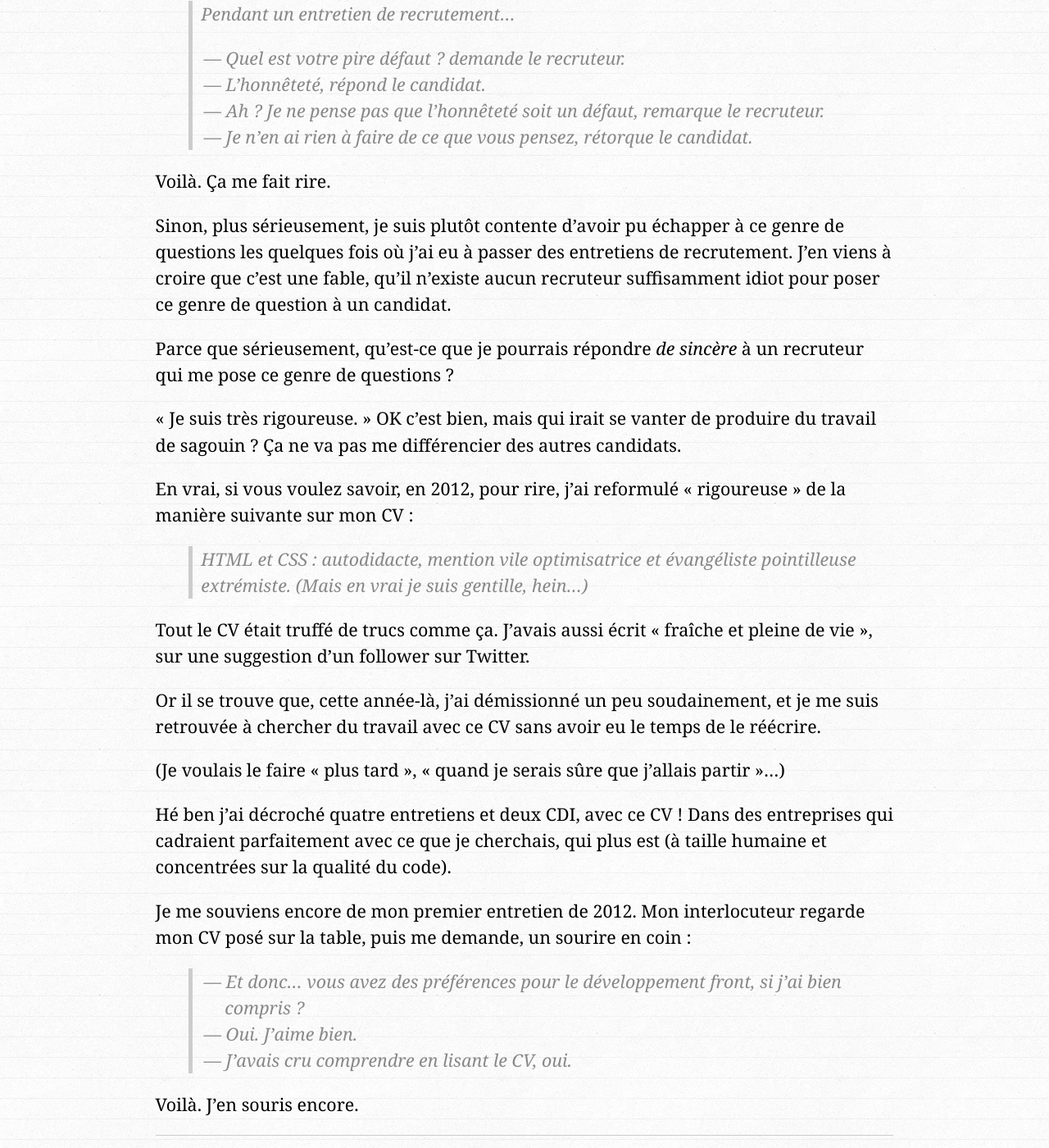
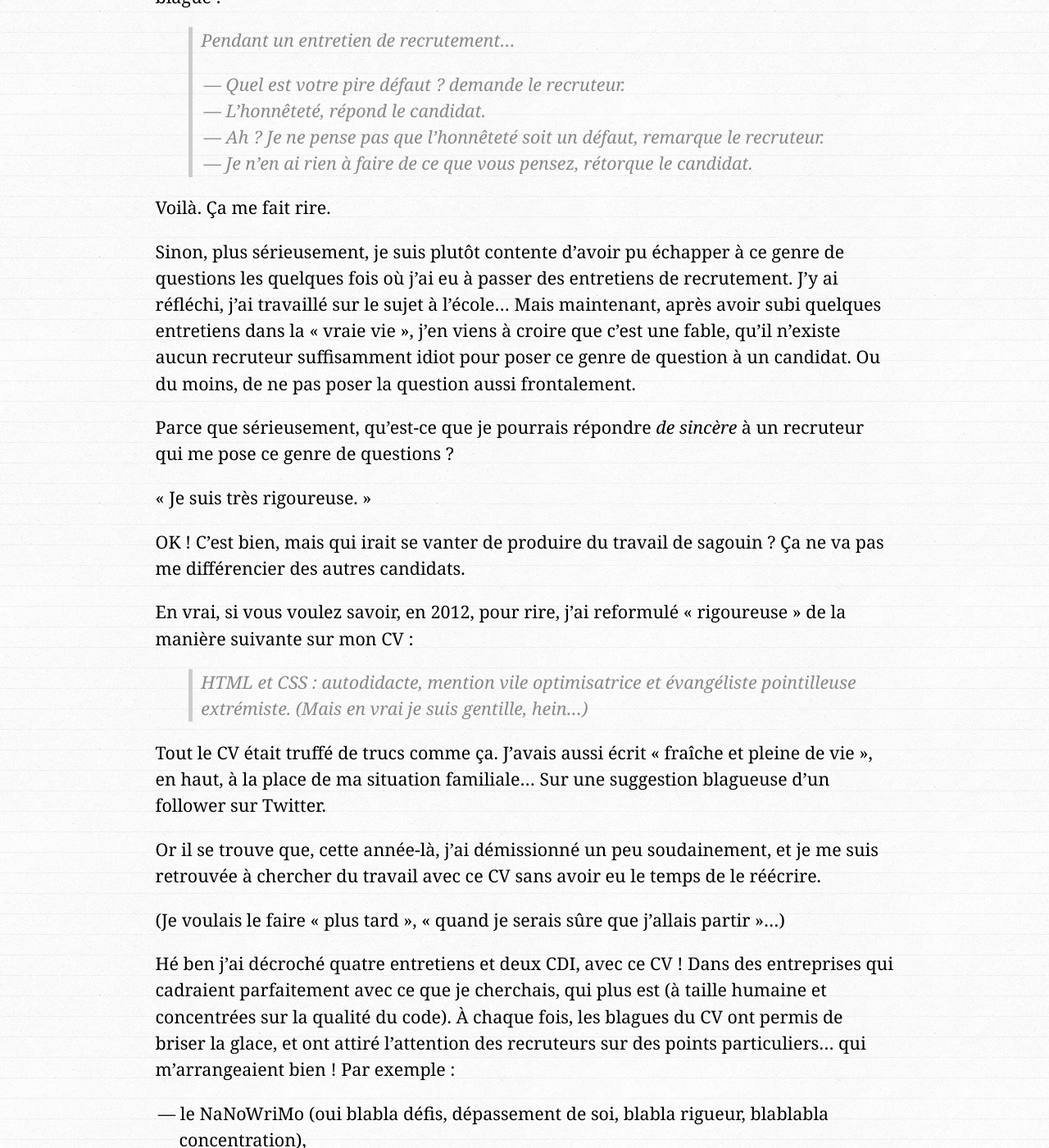
Before and after one commit to tut-tuuut/tut-tuuut.github.io, a Jekyll site: the page built from _posts/2015-01-26-top-5-qualites.md, in a window 1280 px wide and 1400 px high, scrolled down 421 px. Shown: the whole window at 82% size. Built offline with Jekyll 4.4.1, drawn with Linux system fonts in a browser that asks for light colours; comment, search, counter and statistics services are not loaded; some of the changed text lies outside the part shown.

Commit message:
Mod: rework initial post

```diff
--- a/_posts/2015-01-26-top-5-qualites.md
+++ b/_posts/2015-01-26-top-5-qualites.md
@@ -5,7 +5,7 @@ categories: divers
 tags: 53BilletsEn2015
 ---
 
-Le thème de la semaine pour #53BilletsEn2015 est « le top 5 de mes plus grandes qualités ». Je me sens moyennement inspirée. Chaque fois qu'on me demande « quelles sont tes plus grandes qualités ? », je pense à cette blague :
+Le thème de la semaine pour #53BilletsEn2015 est « le top 5 de mes plus grandes qualités ». Je me sens moyennement inspirée. Chaque fois qu'on me demande « quelles sont vos plus grandes qualités ? », ou « citez-moi trois de vos défauts » je pense à cette blague :
 
 > Pendant un entretien de recrutement…
 >
@@ -16,23 +16,29 @@ Le thème de la semaine pour #53BilletsEn2015 est « le top 5 de mes plus grand
 
 Voilà. Ça me fait rire.
 
-Sinon, plus sérieusement, je suis plutôt contente d'avoir pu échapper à ce genre de questions les quelques fois où j'ai eu à passer des entretiens de recrutement. J'en viens à croire que c'est une fable, qu'il n'existe aucun recruteur suffisamment idiot pour poser ce genre de question à un candidat.
+Sinon, plus sérieusement, je suis plutôt contente d'avoir pu échapper à ce genre de questions les quelques fois où j'ai eu à passer des entretiens de recrutement. J'y ai réfléchi, j'ai travaillé sur le sujet à l'école… Mais maintenant, après avoir subi quelques entretiens dans la « vraie vie », j'en viens à croire que c'est une fable, qu'il n'existe aucun recruteur suffisamment idiot pour poser ce genre de question à un candidat. Ou du moins, de ne pas poser la question aussi frontalement.
 
 Parce que sérieusement, qu'est-ce que je pourrais répondre *de sincère* à un recruteur qui me pose ce genre de questions ?
 
-« Je suis très rigoureuse. » OK c'est bien, mais qui irait se vanter de produire du travail de sagouin ? Ça ne va pas me différencier des autres candidats.
+« Je suis très rigoureuse. »
+
+OK ! C'est bien, mais qui irait se vanter de produire du travail de sagouin ? Ça ne va pas me différencier des autres candidats.
 
 En vrai, si vous voulez savoir, en 2012, pour rire, j'ai reformulé « rigoureuse » de la manière suivante sur mon CV :
 
 > HTML et CSS : autodidacte, mention vile optimisatrice et évangéliste pointilleuse extrémiste. (Mais en vrai je suis gentille, hein…)
 
-Tout le CV était truffé de trucs comme ça. J'avais aussi écrit « fraîche et pleine de vie », sur une suggestion d'un follower sur Twitter.
+Tout le CV était truffé de trucs comme ça. J'avais aussi écrit « fraîche et pleine de vie », en haut, à la place de ma situation familiale… Sur une suggestion blagueuse d'un follower sur Twitter.
 
 Or il se trouve que, cette année-là, j'ai démissionné un peu soudainement, et je me suis retrouvée à chercher du travail avec ce CV sans avoir eu le temps de le réécrire.
 
 (Je voulais le faire « plus tard », « quand je serais sûre que j'allais partir »…)
 
-Hé ben j'ai décroché quatre entretiens et deux CDI, avec ce CV ! Dans des entreprises qui cadraient parfaitement avec ce que je cherchais, qui plus est (à taille humaine et concentrées sur la qualité du code).
+Hé ben j'ai décroché quatre entretiens et deux CDI, avec ce CV ! Dans des entreprises qui cadraient parfaitement avec ce que je cherchais, qui plus est (à taille humaine et concentrées sur la qualité du code). À chaque fois, les blagues du CV ont permis de briser la glace, et ont attiré l'attention des recruteurs sur des points particuliers… qui m'arrangeaient bien ! Par exemple :
+
+- le NaNoWriMo (oui blabla défis, dépassement de soi, blabla rigueur, blablabla concentration),
+- ma polyvalence dev backend/frontend (blabla CSS découvert à 15 ans, veille personnelle quotidienne blabla, accessibilité, blabla performance),
+- le fait que j'aime bien expliquer et partager ce que je sais (blabla formations internes et externes blabla)…
 
 Je me souviens encore de mon premier entretien de 2012. Mon interlocuteur regarde mon CV posé sur la table, puis me demande, un sourire en coin :
 
@@ -40,4 +46,6 @@ Je me souviens encore de mon premier entretien de 2012. Mon interlocuteur regard
 > - Oui. J'aime bien.
 > - J'avais cru comprendre en lisant le CV, oui.
 
-Voilà. J'en souris encore.
+Voilà. Presque trois ans après, ça me fait encore sourire.
+
+Bon, sinon, Agoaye, qui a lancé le projet #53BilletsEn2015, semble tenir vraiment à ce que nous nous pliions au jeu (pensée positive, tout ça). Je vais donc réfléchir à quelques-unes de mes qualités dans un billet à part. J'ai beaucoup plus d'idées de défauts, l'exercice est difficile !
```
